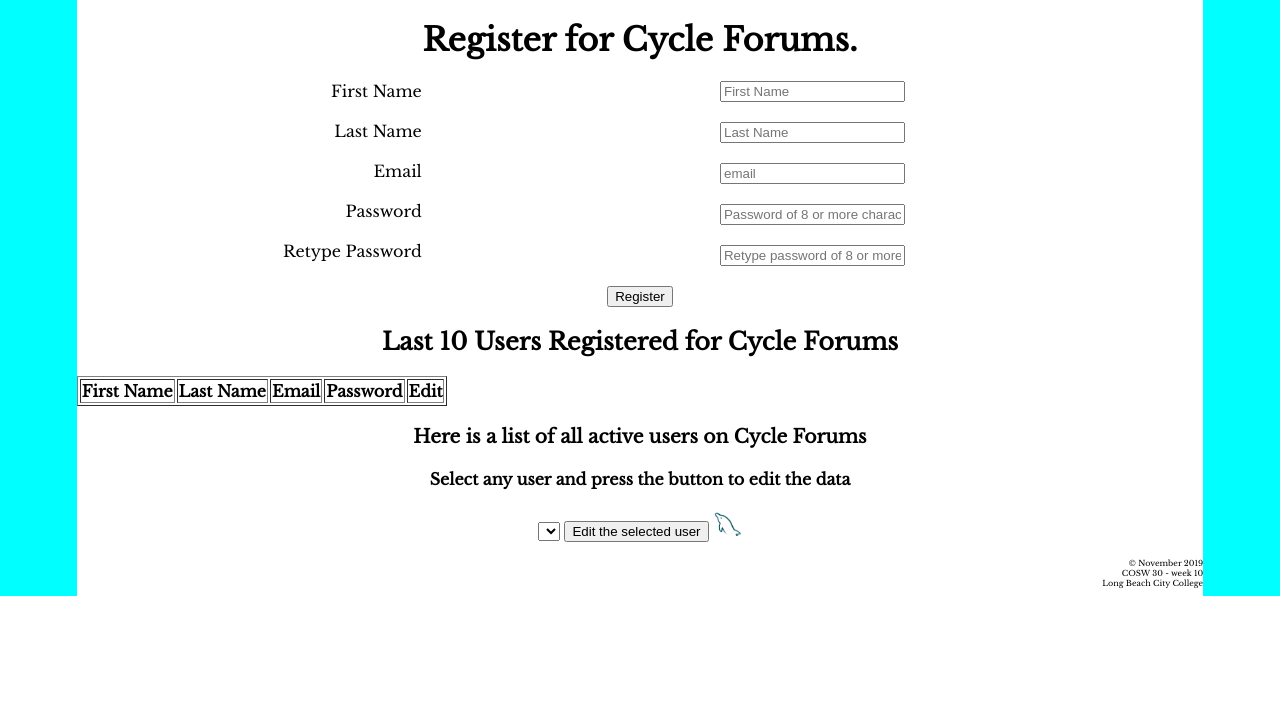
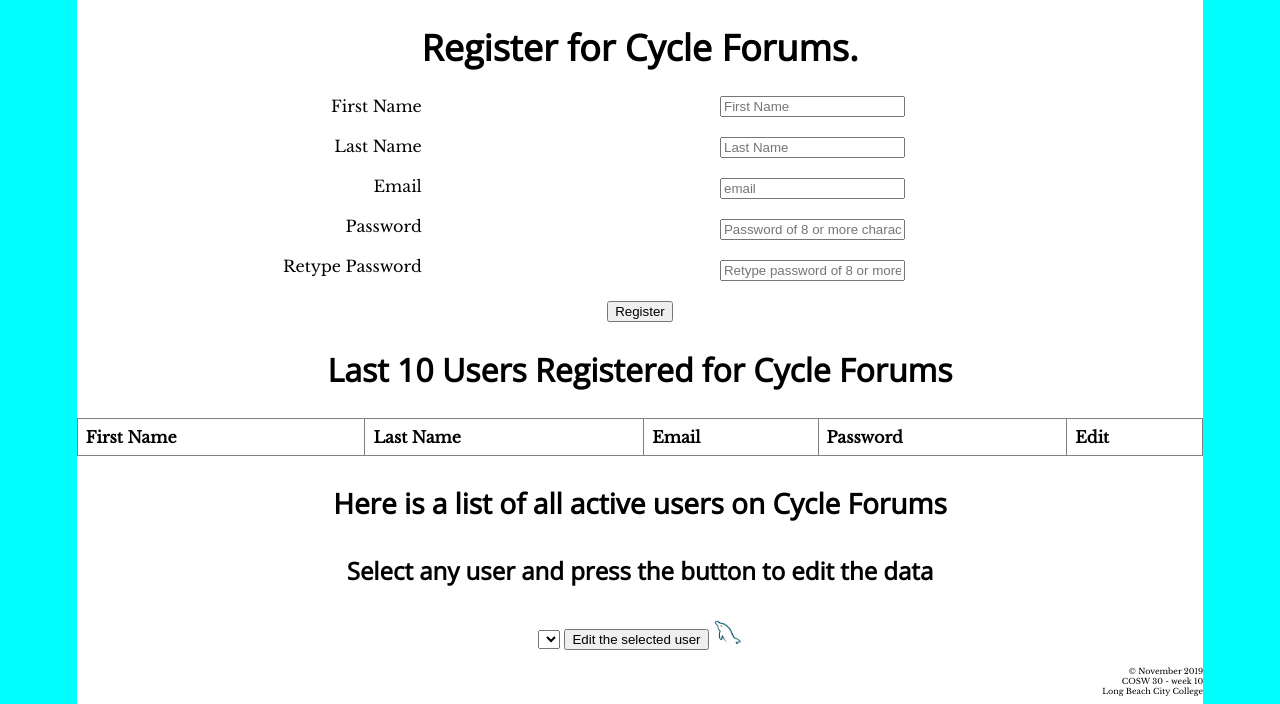
Before and after one commit to github-patrixweb/cosw30, a PHP site: page /homework/week-10/crud.php?z=1 in a window 1280 px wide. Shown: the part 303-1007 px from the top of the page. Before the commit the page ends 899 px from the top, so only its background shows below. Run offline with PHP 8.4, Linux system fonts and the light colour scheme; data that the repository does not hold is empty.

Commit message:
formats added

```diff
--- a/homework/week-10/includes/css/cf_style.css
+++ b/homework/week-10/includes/css/cf_style.css
@@ -1,11 +1,6 @@
-html {
-    margin: auto;
+body {
     width: 100%;
     background-color: aqua;
-}
-body {
-    width: 88%;
-    background-color: #FFF;
     padding: inherit;
     margin: auto;
     font-family: 'Libre Baskerville', serif;
@@ -18,17 +13,52 @@ body {
     /* this is the child of div.wrapper, and for page to align center, the parent must be text-align: center, and this child must display: inline-block */
     display: inline-block;
     margin: auto;
+    width: 88%;
+    background-color: #FFF;
+}
+h1, h2, h3, h4, h5, h6, .error, .success {
+    font-family: 'Open Sans', sans-serif;
 }
 .error {
-    font-family: 'Open Sans', sans-serif;
     color: red;
 }
+
 .success {
     color: green;
-    font-family: 'Open Sans', sans-serif;
 }
+h1 {
+    font-size: 36px;
+}
+h2 {
+    font-size: 32px;
+}
+h3 {
+    font-size: 28px;
+}
+h4 {
+    font-size: 24px;
+}
+h5 {
+    font-size: 22px;
+}
+h6 {
+    font-size: 20px;
+}
+a:link {
+    color: green;
+}
+a:visited {
+     color: blue;
+}
+a:hover {
+    color: red;
+}
+a:active {
+    color: pink;
+}
+
 /* make the images responsive */
-    .responsiveImg {
+.responsiveImg {
         width: 100%;
         height: auto;
     }
@@ -43,11 +73,39 @@ body {
     text-align: left;
     float: right;
 }
+#womanBike {
+    clear: both;
+    float: left;
+    width: 300px;
+    padding: 1em 0 5em 1em;
+}
+#copyPD {
+    float: right;
+    padding: 150px 10px 0 0;
+}
 #copyP {
     text-align: right;
     font-size: 8px;
 }
+#userTable {
+    clear: both;
+    margin: auto;
 
+}
+table {
+  border-collapse: collapse;
+  width: 100%;
+}
+
+th, td {
+  text-align: left;
+  padding: 8px;
+}
+
+tr:nth-child(even) {
+    background-color: #f2f2f2;
+}
+</style>
 /* lets set some selectors for smaller screens */
 @media only screen and (max-width: 1200px) {
       body {
```
